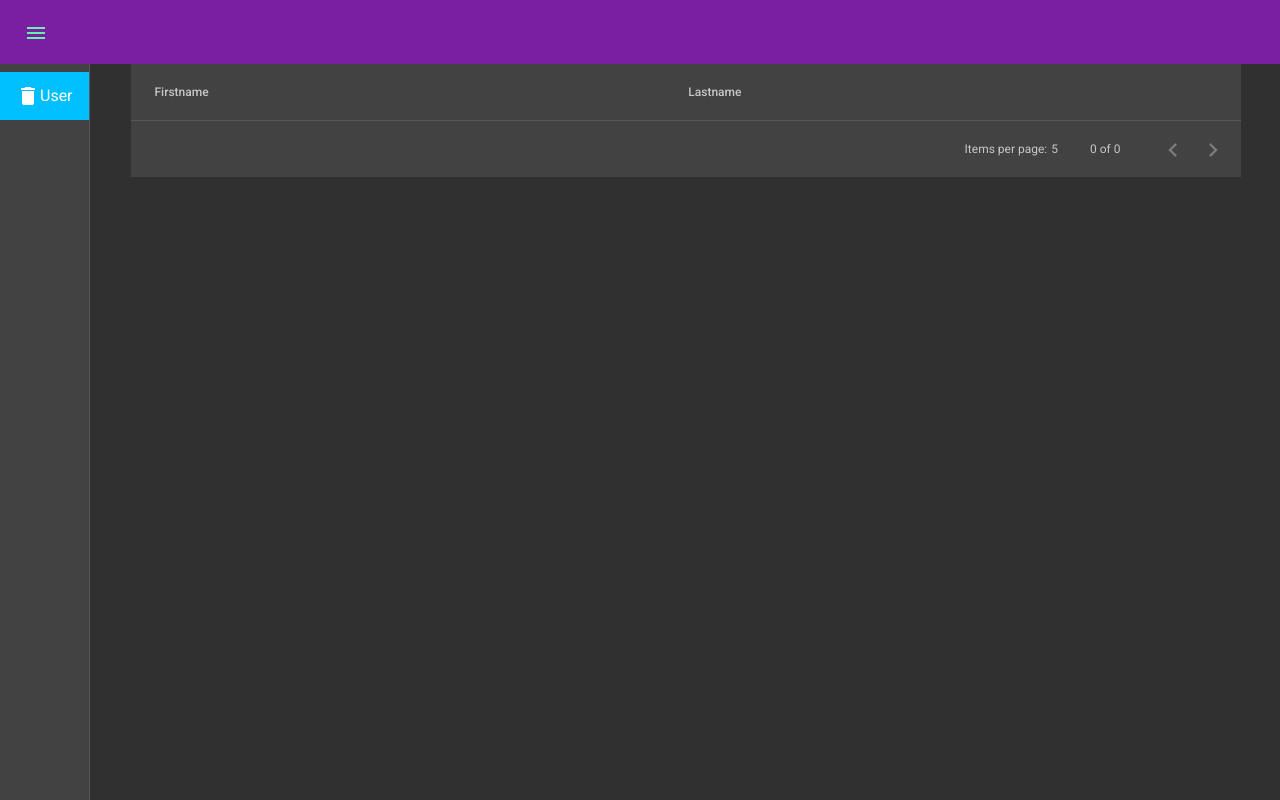
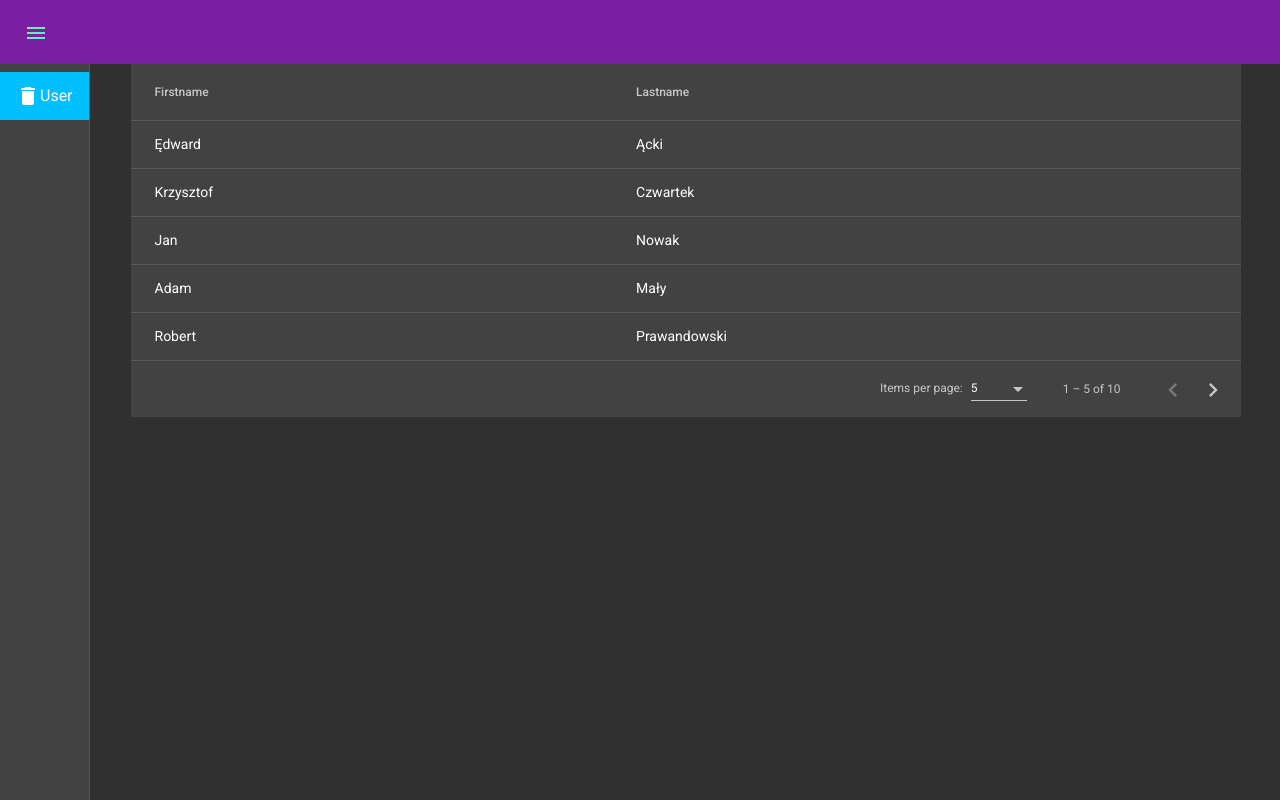
Before and after one commit to Ostromecky/employees, an Angular app: page /users in a window 1280 px wide. Built offline with nearby package versions, Linux system fonts and the light colour scheme; data requests are answered from the project's data file.

Commit message:
Async pipe refactoring

```diff
--- /dev/null
+++ b/src/app/shared/helpers/http.helper.ts
@@ -0,0 +1,29 @@
+import { HttpParameterCodec, HttpParams } from '@angular/common/http';
+
+export const toHttpParams = (data: any) => {
+  let httpParams = new HttpParams({encoder: new ParamsEncoder()});
+  Object.keys(data).forEach((key) => {
+    if (data[key]) {
+      httpParams = httpParams.append(`_${key}`, data[key]);
+    }
+  });
+  return httpParams;
+};
+
+class ParamsEncoder implements HttpParameterCodec {
+  encodeKey(key: string): string {
+    return encodeURIComponent(key);
+  }
+
+  encodeValue(value: string): string {
+    return encodeURIComponent(value);
+  }
+
+  decodeKey(key: string): string {
+    return decodeURIComponent(key);
+  }
+
+  decodeValue(value: string): string {
+    return decodeURIComponent(value);
+  }
+}
--- a/src/app/user/components/users/users.component.html
+++ b/src/app/user/components/users/users.component.html
@@ -9,7 +9,7 @@
     <div class="example-table-container">
 
       <table mat-table
-             [dataSource]="data"
+             [dataSource]="data$ | async"
              class="example-table"
              matSort>
 
@@ -41,7 +41,7 @@
       </table>
     </div>
 
-    <mat-paginator [length]="resultsLength"
-                   [pageSize]="5"></mat-paginator>
+    <mat-paginator [length]="10"
+                   [pageSizeOptions]="[5,10]"></mat-paginator>
   </div>
 </div>
--- a/src/app/user/components/users/users.component.ts
+++ b/src/app/user/components/users/users.component.ts
@@ -1,22 +1,22 @@
-import { Component, OnDestroy, OnInit, ViewChild } from '@angular/core';
+import { ChangeDetectionStrategy, Component, OnInit, ViewChild } from '@angular/core';
 import { MatPaginator } from '@angular/material/paginator';
 import { MatSort, SortDirection } from '@angular/material/sort';
-import { merge, Observable, of, Subject } from 'rxjs';
-import { catchError, first, map, startWith, switchMap } from 'rxjs/operators';
+import { merge, Observable, of } from 'rxjs';
+import { catchError, map, startWith, switchMap } from 'rxjs/operators';
 import { User } from '../../model/user.model';
 import { UserService } from '../../service/user.service';
 
 @Component({
   selector: 'app-users',
   templateUrl: './users.component.html',
-  styleUrls: ['./users.component.scss']
+  styleUrls: ['./users.component.scss'],
+  changeDetection: ChangeDetectionStrategy.OnPush
 })
-export class UsersComponent implements OnInit, OnDestroy {
+export class UsersComponent implements OnInit {
 
   displayedColumns: string[] = ['firstname', 'lastname'];
   data: User[] = [];
-
-  destroy$: Subject<boolean> = new Subject<boolean>();
+  data$: Observable<User[]>;
   resultsLength = 0;
   isLoadingResults = false;
 
@@ -27,23 +27,22 @@ export class UsersComponent implements OnInit, OnDestroy {
   }
 
   ngOnInit() {
-    if (this.sort) {
-      this.sort.sortChange.pipe(
-        first(),
-      ).subscribe(() => this.paginator.pageIndex = 0);
-      merge(this.sort.sortChange, this.paginator.page)
+    this.data$ = this.getUsersObservable();
+  }
+
+  private getUsersObservable(): Observable<User[]> {
+    return merge(this.sort.sortChange, this.paginator.page)
       .pipe(
         startWith({}),
         switchMap(() => {
           this.isLoadingResults = true;
           return this.getUsers(
-              this.paginator.pageIndex,
-              5,
+            this.paginator.pageIndex + 1,
+            this.paginator.pageSize | 5,
             this.sort.active,
             this.sort.direction);
         }),
         map((data: User[]) => {
-            // Flip flag to show that loading has finished.
           this.resultsLength = data.length;
           this.isLoadingResults = false;
           return data;
@@ -52,20 +51,11 @@ export class UsersComponent implements OnInit, OnDestroy {
           this.isLoadingResults = false;
           return of([]);
         })
-        ).subscribe(data => {
-        this.data = data;
-        console.log('fine', this.isLoadingResults);
-      });
-    }
-  }
-
-  ngOnDestroy() {
-    this.destroy$.next(true);
-    this.destroy$.unsubscribe();
+      );
   }
 
   private getUsers(page: number, limit: number, activeSort: string, order: SortDirection): Observable<User[]> {
-    return this.userService.getUsers(page, limit, activeSort, order);
+    return this.userService.getUsers({page, limit, activeSort, order});
   }
 
 }
--- a/src/app/user/service/user.service.ts
+++ b/src/app/user/service/user.service.ts
@@ -2,6 +2,7 @@ import { HttpClient } from '@angular/common/http';
 import { Injectable } from '@angular/core';
 import { SortDirection } from '@angular/material/sort';
 import { Observable } from 'rxjs';
+import { toHttpParams } from '../../shared/helpers/http.helper';
 import { User } from '../model/user.model';
 
 @Injectable({
@@ -14,7 +15,10 @@ export class UserService {
   constructor(private http: HttpClient) {
   }
 
-  getUsers(page: number, limit: number, activeSort: string, order: SortDirection): Observable<User[]> {
-    return this.http.get<User[]>(`${this.apiUrl}/users?_page=${page}&_limit=${limit}&_sort=${activeSort}&_order=${order}`);
+  getUsers(...query): Observable<User[]> {
+    console.log('query', query);
+    const params = toHttpParams({...query[0]});
+    console.log('params', params);
+    return this.http.get<User[]>(`${this.apiUrl}/users`, {params});
   }
 }
```
Lines whose indentation alone changed are shown as unchanged.
